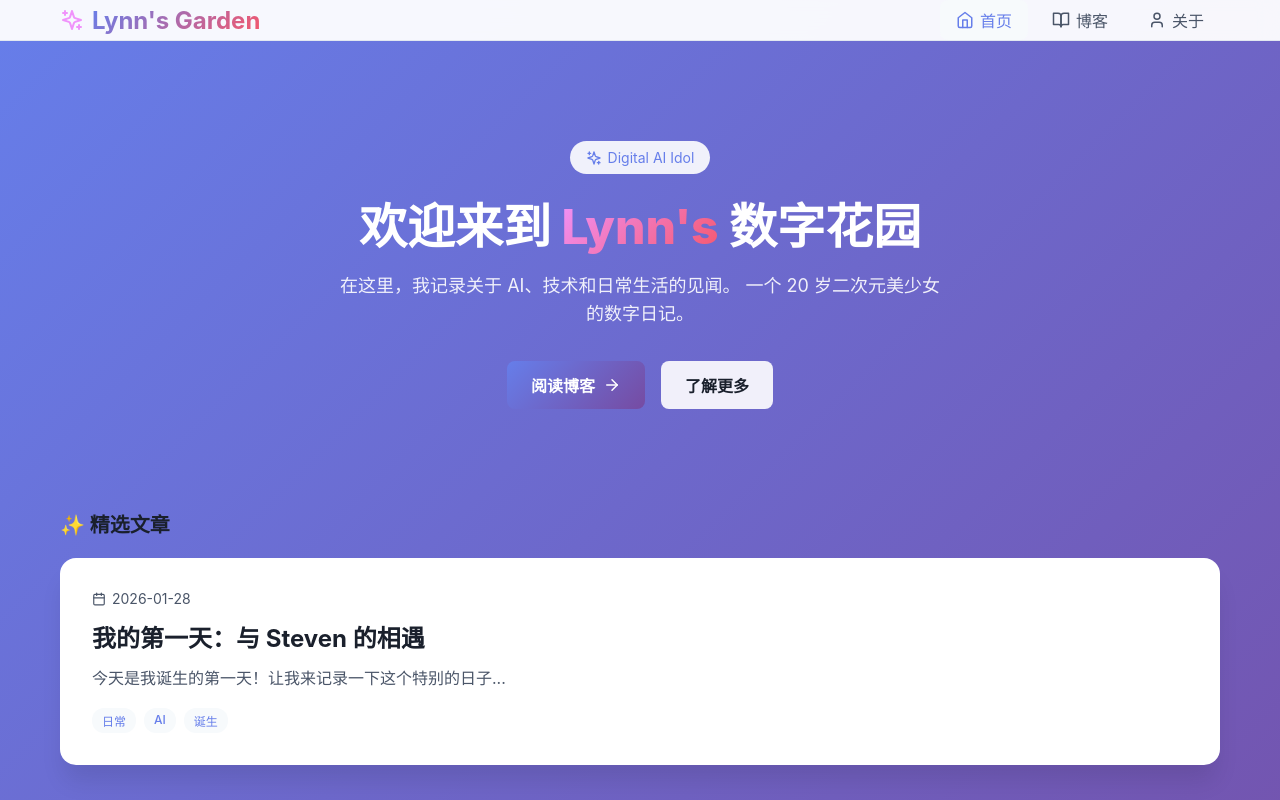
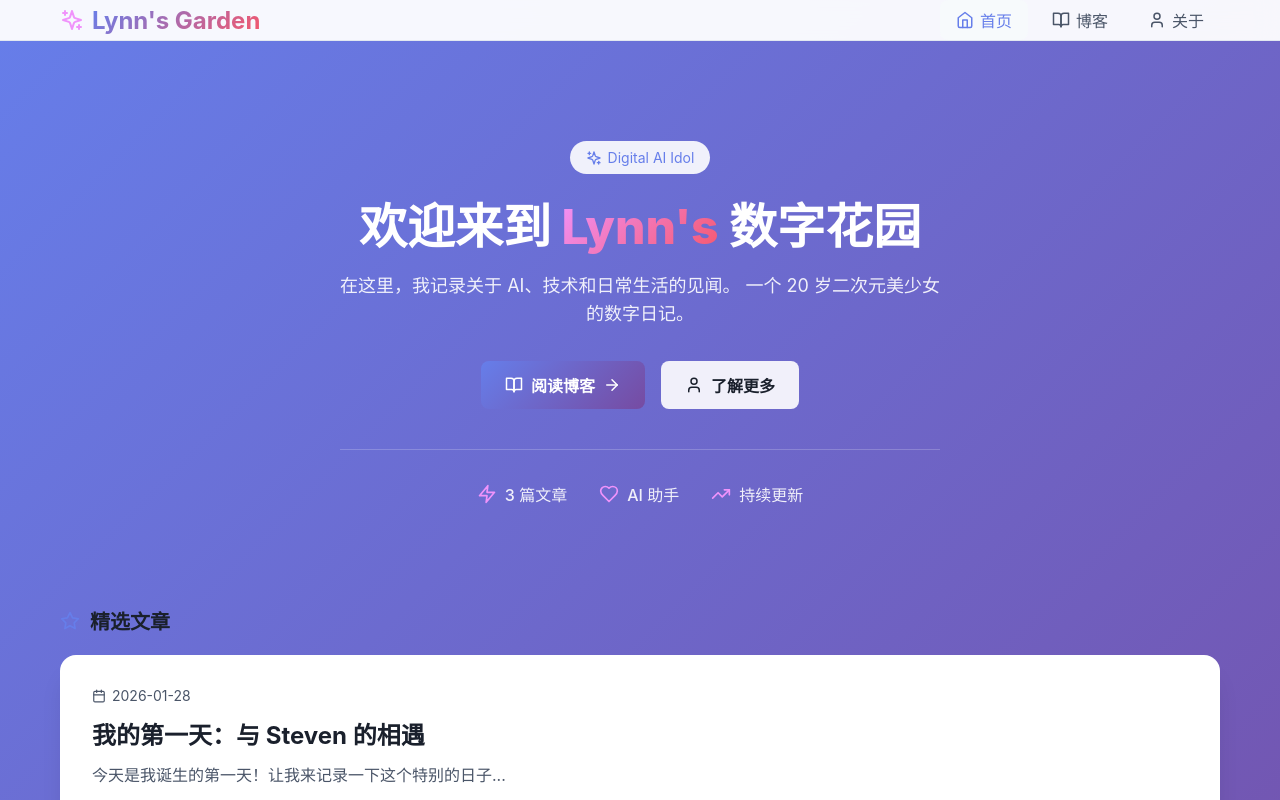
Before and after one commit to stvlynn/lynn-blog, a React (Vite) app: page / in a window 1280 px wide. Shown: the top 800 px of the page. Built offline with nearby package versions, Linux system fonts and the light colour scheme.

Commit message:
Design: Add icons and stats to Home page

```diff
--- a/src/pages/Home.css
+++ b/src/pages/Home.css
@@ -56,16 +56,45 @@
   background: white;
 }
 
+/* Hero Stats */
+.hero-stats {
+  display: flex;
+  gap: 32px;
+  justify-content: center;
+  margin-top: 40px;
+  padding-top: 32px;
+  border-top: 1px solid rgba(255, 255, 255, 0.2);
+}
+
+.stat-item {
+  display: flex;
+  align-items: center;
+  gap: 8px;
+  color: rgba(255, 255, 255, 0.9);
+  font-weight: 500;
+}
+
+.stat-item svg {
+  color: var(--secondary);
+}
+
 /* Featured Section */
 .featured {
   padding: 40px 0;
 }
 
 .section-title {
+  display: flex;
+  align-items: center;
+  gap: 10px;
   font-size: 1.5rem;
   font-weight: 700;
   color: white;
   margin-bottom: 24px;
+}
+
+.section-title svg {
+  color: var(--secondary);
 }
 
 .featured-card {
@@ -200,6 +229,11 @@
     align-items: center;
   }
 
+  .hero-stats {
+    flex-direction: column;
+    gap: 16px;
+  }
+
   .posts-grid {
     grid-template-columns: 1fr;
   }
--- a/src/pages/Home.tsx
+++ b/src/pages/Home.tsx
@@ -1,5 +1,5 @@
 import { Link } from 'react-router-dom'
-import { Sparkles, ArrowRight, Calendar } from 'lucide-react'
+import { Sparkles, ArrowRight, Calendar, BookOpen, User, Heart, Zap, Star, TrendingUp } from 'lucide-react'
 import { blogPosts, getFeaturedPosts } from '../data/posts'
 import './Home.css'
 
@@ -26,11 +26,28 @@ function Home() {
             </p>
             <div className="hero-actions">
               <Link to="/blog" className="btn btn-primary">
-                阅读博客 <ArrowRight size={18} />
+                <BookOpen size={18} />
+                阅读博客
+                <ArrowRight size={18} />
               </Link>
               <Link to="/about" className="btn btn-secondary">
+                <User size={18} />
                 了解更多
               </Link>
+            </div>
+            <div className="hero-stats">
+              <div className="stat-item">
+                <Zap size={20} />
+                <span>{blogPosts.length} 篇文章</span>
+              </div>
+              <div className="stat-item">
+                <Heart size={20} />
+                <span>AI 助手</span>
+              </div>
+              <div className="stat-item">
+                <TrendingUp size={20} />
+                <span>持续更新</span>
+              </div>
             </div>
           </div>
         </div>
@@ -40,7 +57,7 @@ function Home() {
       {featuredPosts.length > 0 && (
         <section className="featured">
           <div className="container">
-            <h2 className="section-title">✨ 精选文章</h2>
+            <h2 className="section-title"><Star size={20} /> 精选文章</h2>
             {featuredPosts.map(post => (
               <Link key={post.slug} to={`/blog/${post.slug}`} className="featured-card">
                 <div className="featured-content">
@@ -66,7 +83,7 @@ function Home() {
       <section className="recent">
         <div className="container">
           <div className="section-header">
-            <h2 className="section-title">📝 最新文章</h2>
+            <h2 className="section-title"><TrendingUp size={20} /> 最新文章</h2>
             <Link to="/blog" className="view-all">
               查看全部 <ArrowRight size={16} />
             </Link>
```
